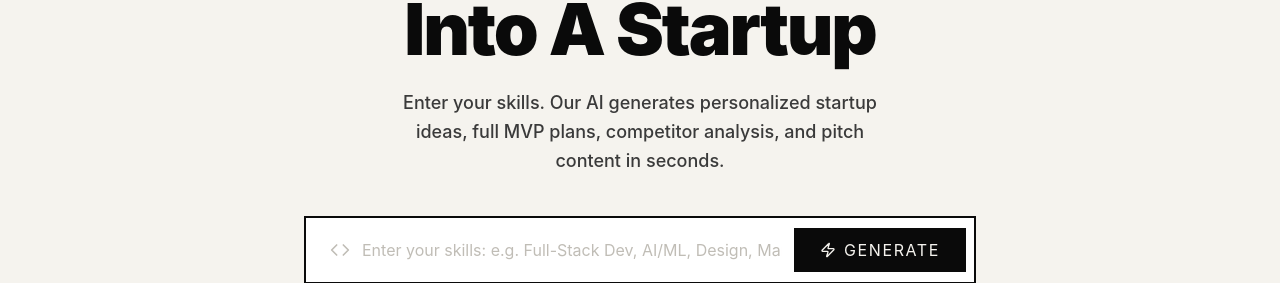
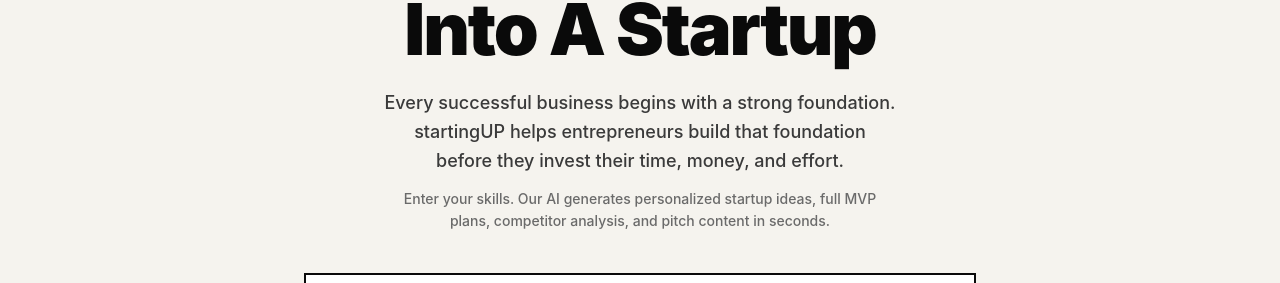
Before and after one commit to hassandawa/standingUP-frontend, a React (Vite) app: page / in a window 1280 px wide. Shown: the part 283-566 px from the top of the page. Built offline with nearby package versions, Linux system fonts and the light colour scheme; no server answers.

Commit message:
Add mission tagline to hero section

```diff
--- a/src/pages/LandingPage.jsx
+++ b/src/pages/LandingPage.jsx
@@ -88,7 +88,10 @@
             <h1 className="text-5xl sm:text-6xl md:text-7xl font-black tracking-[-0.03em] leading-[0.95] mb-6">
               Turn Your Skills<br />Into A Startup
             </h1>
-            <p className="text-base md:text-lg font-medium text-[#3A3A3A] max-w-lg mx-auto mb-10 leading-relaxed">
+            <p className="text-base md:text-lg font-medium text-[#3A3A3A] max-w-lg mx-auto mb-3 leading-relaxed">
+              Every successful business begins with a strong foundation. startingUP helps entrepreneurs build that foundation before they invest their time, money, and effort.
+            </p>
+            <p className="text-sm font-medium text-[#6A6A6A] max-w-lg mx-auto mb-10 leading-relaxed">
               Enter your skills. Our AI generates personalized startup ideas, full MVP plans, competitor analysis, and pitch content in seconds.
             </p>
 
```
